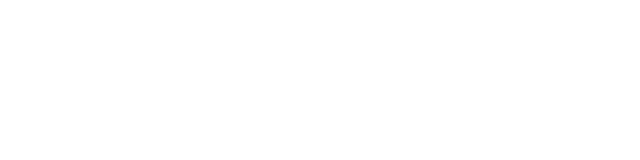
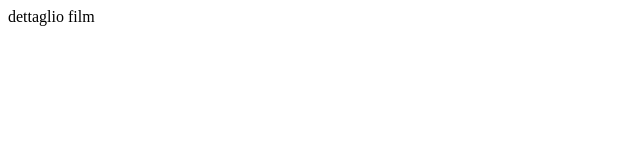
Before and after one commit to CarmeloMelito/webapp-react, a React (Vite) app: page /film/1 in a window 1280 px wide. Before the commit this address had no page. Shown: the top 160 px of the page, without its empty margins (0-640 px from the left). Built offline with nearby package versions, Linux system fonts and the light colour scheme.

Commit message:
feat:route film and moviedetail

```diff
--- a/src/App.jsx
+++ b/src/App.jsx
@@ -1,10 +1,14 @@
 import { BrowserRouter, Routes, Route } from "react-router-dom";
+import MovieDetail from "./pages/MovieDetail";
+import Home from "./pages/Home";
 
 function App() {
   return (
     <BrowserRouter>
       <Routes>
         <Route path="/" element={<h1> home</h1>}></Route>
+        <Route path="/film" element={<Home />}></Route>
+        <Route path="/film/:id" element={<MovieDetail />}></Route>
       </Routes>
     </BrowserRouter>
   );
--- a/src/pages/Home.jsx
+++ b/src/pages/Home.jsx
@@ -0,0 +1,4 @@
+const Home = () => {
+  return <div>pagina film</div>;
+};
+export default Home;
--- a/src/pages/MovieDetail.jsx
+++ b/src/pages/MovieDetail.jsx
@@ -0,0 +1,4 @@
+const MovieDetail = () => {
+  return <div>dettaglio film</div>;
+};
+export default MovieDetail;
```
